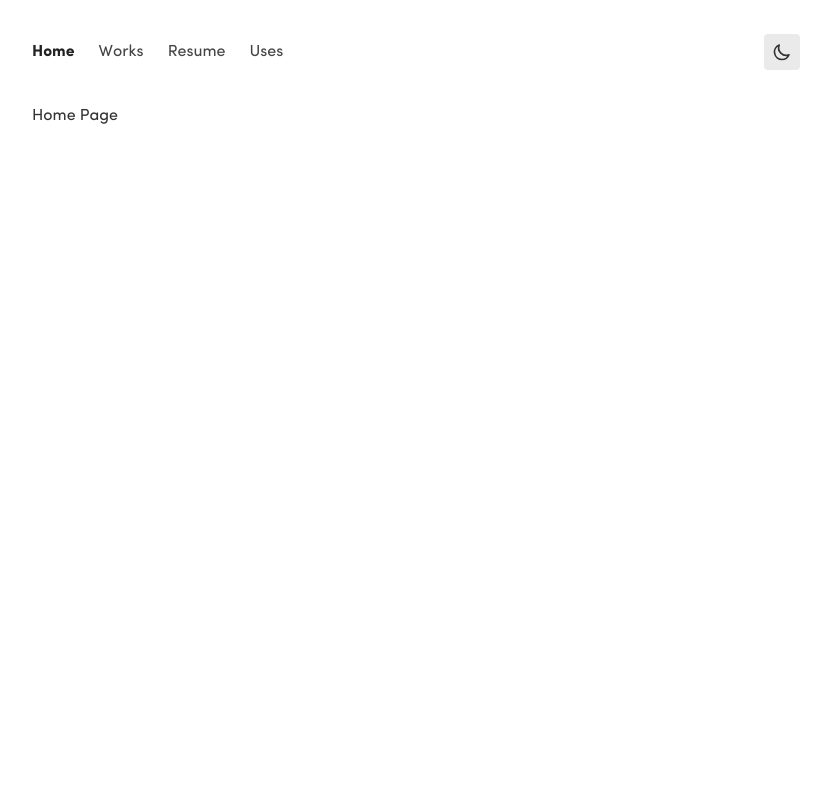
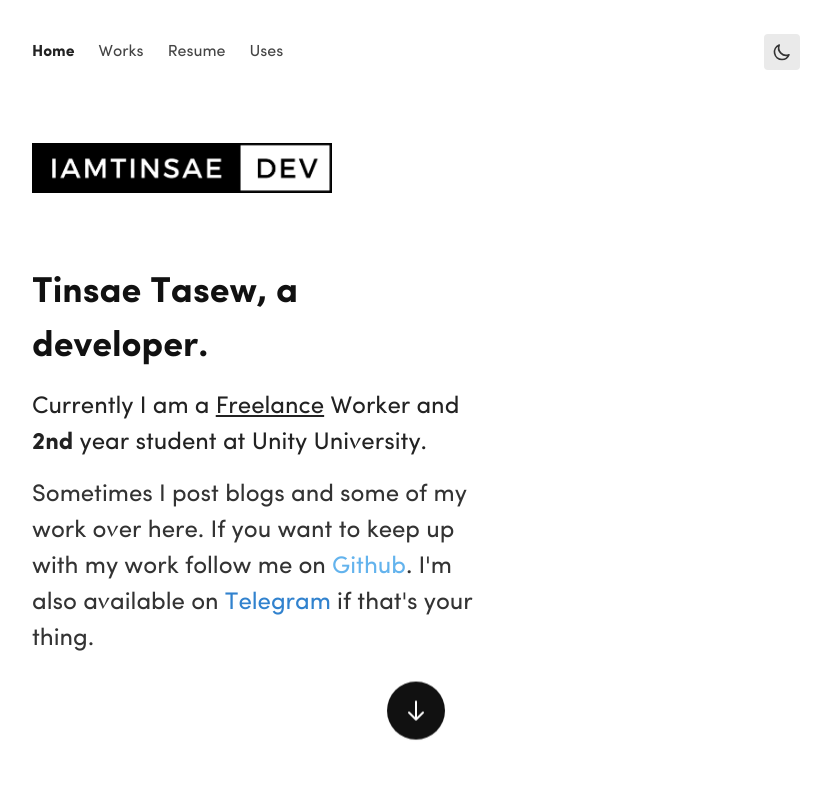
Before and after one commit to iamtinsae/iamtinsae.dev, a Next.js app: page / in a window 1280 px wide. Shown: the top 800 px of the page, without its empty margins (224-1055 px from the left). Built offline with nearby package versions, Linux system fonts and the light colour scheme.

Commit message:
feat(pages): basic hero component, parallex works showcase

```diff
--- a/src/pages/index.tsx
+++ b/src/pages/index.tsx
@@ -1,16 +1,67 @@
+import ScrollDownButton from '@/components/ScrollDownButton';
+import ThemedLogo from '@/components/ThemedLogo';
+import Works from '@/components/Works';
 import { Meta } from '@/layouts/Meta';
+import type { Work } from '@/lib/types';
 import { Main } from '@/templates/Main';
 import { AppConfig } from '@/utils/AppConfig';
 
+const works: Array<Work> = [];
+
 const Index = () => {
   return (
+    <>
       <Main
         meta={
           <Meta title={AppConfig.title} description={AppConfig.description} />
         }
       >
-      <h1>Home Page</h1>
+        <section className="min-h-screen py-8">
+          <div className="absolute inset-0 flex max-w-md flex-col justify-center px-6 md:inset-x-auto md:px-0">
+            <div className="w-80">
+              <ThemedLogo />
+            </div>
+
+            <div className="mt-16">
+              <h1 className="font-sans text-3xl font-bold text-gray-900 dark:text-white md:text-4xl">
+                Tinsae Tasew, a developer.
+              </h1>
+              <p className="mt-4 text-2xl text-gray-800 dark:text-gray-300">
+                Currently I am a{' '}
+                <span className="cursor-pointer font-normal underline dark:text-gray-200">
+                  Freelance
+                </span>{' '}
+                Worker and <b>2nd</b> year student at{' '}
+                <span className="cursor-pointer font-normal text-gray-800 dark:text-gray-200">
+                  Unity University
+                </span>
+                .
+              </p>
+              <p className="mt-4 max-w-xl text-2xl text-gray-700 dark:text-gray-300">
+                Sometimes I post blogs and some of my work over here. If you
+                want to keep up with my work follow me on&nbsp;
+                <a
+                  href="https://github.com/iamtinsae/"
+                  className="text-blue-400"
+                >
+                  Github
+                </a>
+                . I&apos;m also available on{' '}
+                <a href="https://t.me/iamtinsae" className="text-blue-600">
+                  Telegram
+                </a>{' '}
+                if that&apos;s your thing.
+              </p>
+            </div>
+          </div>
+          <ScrollDownButton to="works" />
+        </section>
       </Main>
+
+      <section id="works" className="">
+        <Works works={works} />
+      </section>
+    </>
   );
 };
 
```
Lines whose indentation alone changed are shown as unchanged.
